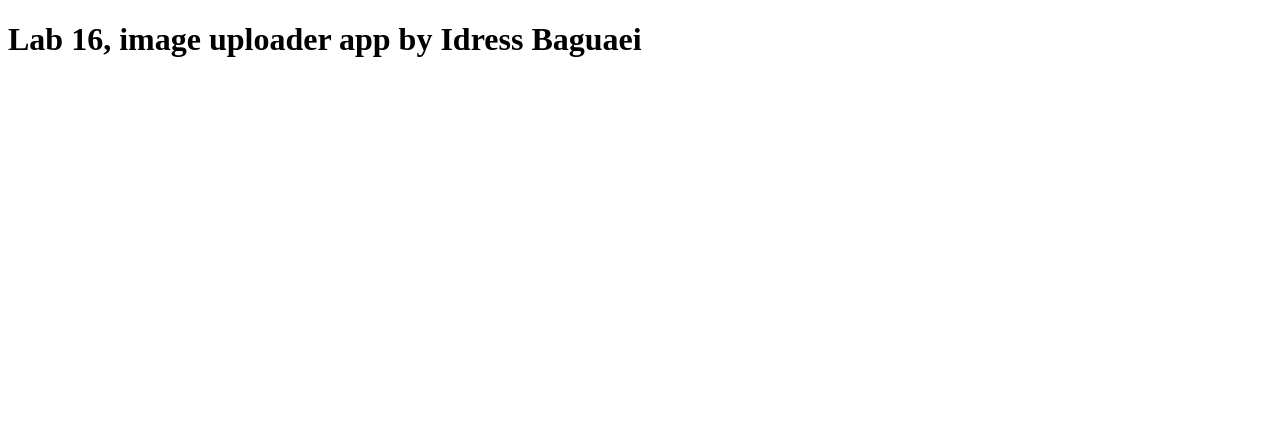
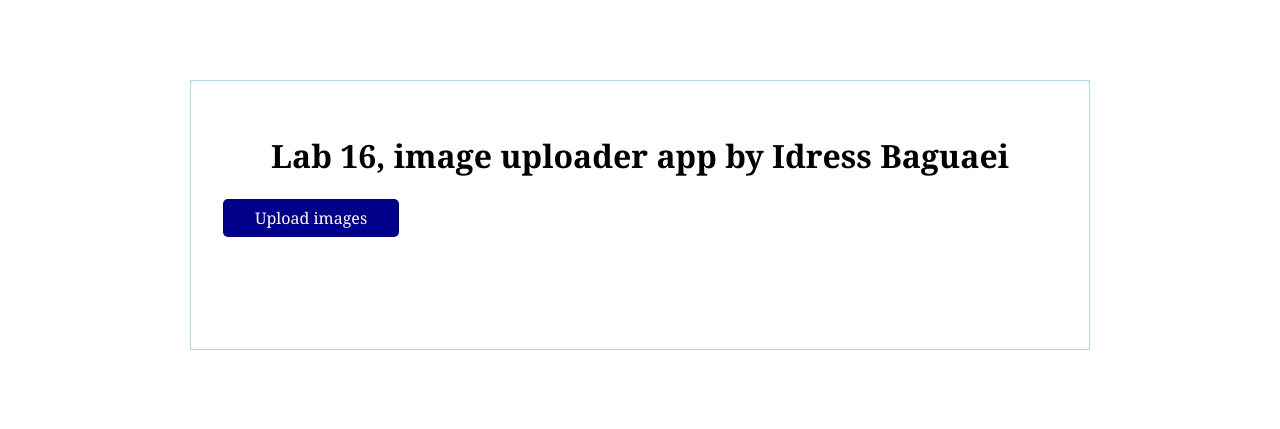
Before and after one commit to IdressBaguaei56/ET721_Fall25, a Django app: template lab16_imageUploadApp/templates/home.html in a window 1280 px wide. Shown: the top 429 px of the page. Run offline with Django 5.2, Linux system fonts and the light colour scheme; the template is opened without the code that fills it, so the values that code supplies are empty; parts of the project's set-up code (start-up, migrations or seed data) failed here and were passed over.

Commit message:
add llab 16

```diff
--- a/lab16_imageUploadApp/post/urls.py
+++ b/lab16_imageUploadApp/post/urls.py
@@ -4,5 +4,5 @@ from .views import HomePageView, CreatePostView
 
 urlpatterns =[
     path("", HomePageView.as_view(), name ="home"),
-    path("", CreatePostView.as_view(), name = "ass_post"),
+    path("", CreatePostView.as_view(), name = "add_post"),
 ]
--- /dev/null
+++ b/lab16_imageUploadApp/static/style.css
@@ -0,0 +1,102 @@
+/* global reset / base */
+*{
+    box-sizing: border-box;
+}
+
+img{
+    width: 100%;
+    display: block;
+}
+
+body{
+    margin: 0;                         /* remove default browser margin       */
+    font-family: Georgia, 'Times New Roman', Times, serif;
+}
+
+/* home.html */
+.maincontainer{
+    width: 90%;
+    max-width: 900px;                  /* keeps the content from getting too wide */
+    margin: 5rem auto;
+    padding: 2rem;
+    border: solid lightblue 1px;
+    background-color: white;
+}
+
+.title{
+    text-align: center;
+}
+
+/* upload button */
+.upload_img_btn{
+    background-color: darkblue;
+    padding: 0.5rem 2rem;
+    border-radius: 5px;
+    color: white;
+    text-decoration: none;
+    display: inline-block;
+}
+
+.upload_img_btn:hover{
+    background-color: crimson;
+}
+
+/* image cards container */
+.albumcontainer{
+    margin-top: 5rem;
+    display: flex;
+    justify-content: center;           /* center cards */
+    gap: 2rem;                         /* space between cards if you have more than one */
+}
+
+/* individual card */
+.card{
+    width: 45%;
+    min-width: 260px;
+    padding: 2rem;
+    background-color: lightcyan;
+    box-shadow: 1px 1px 5px lightgray;
+}
+
+.card-title{
+    text-align: center;
+}
+
+/* image frame inside card */
+.card-img{
+    border: ridge 2px darkblue;
+    border-radius: 10px;
+    overflow: hidden;                  /* make the image follow rounded corners */
+}
+
+/* post.html */
+.posttitle{
+    text-align: center;
+    color: darkblue;
+}
+
+.form_post{
+    width: 700px;
+    max-width: 90%;
+    margin: 3rem auto;
+    box-shadow: 1px 1px 3px gray;
+    border-radius: 10px;
+    padding: 2rem;
+    background-color: white;
+}
+
+/* submit button */
+.btnsubmit{
+    color: whitesmoke;
+    background-color: darkblue;
+    padding: 0.5rem 2rem;
+    border: none;
+    border-radius: 5px;
+    cursor: pointer;
+}
+
+.btnsubmit:hover{
+    background-color: crimson;
+    font-weight: bolder;
+    box-shadow: 0px 0px 3px 1px gray;
+}
--- a/lab16_imageUploadApp/templates/home.html
+++ b/lab16_imageUploadApp/templates/home.html
@@ -4,11 +4,26 @@
     <meta charset="UTF-8">
     <meta name="viewport" content="width=device-width, initial-scale=1.0">
     <title>Lab 16, Image upload app</title>
+    {% load static %}
+    <link rel="stylesheet" href="{% static 'style.css'%}">
 </head>
 <body>
-    <main class="maincontainer">
-        <h1 class = "title"> Lab 16, image uploader app by Idress Baguaei </h1>
-    </main>
+<main class="maincontainer">
+    <h1 class="title">Lab 16, image uploader app by Idress Baguaei </h1>
+    <section>
+        <nav><a class="upload_img_btn" href="{% url 'add_post' %}"> Upload images</a> </nav>
+    </section>
 
+    <section class="albumcontainer">
+        {% for post in object_list %}
+        <div class="card">
+            <p class="card-title">{{post.title}}</p>
+            <div class="card-img">
+                <img src="{{post.image.url}}" alt="image of {{post.title}}">
+            </div>
+        </div>
+        {% endfor %}
+    </section>
+</main>
 </body>
 </html>
```
Also changed, not shown: lab16_imageUploadApp/imageUploadApp/settings.py (+15 -6 lines), lab16_imageUploadApp/post/views.py (+8 -8 lines), lab16_imageUploadApp/templates/post.html (+21 -0 lines), lab16_imageUploadApp/db.sqlite3.
